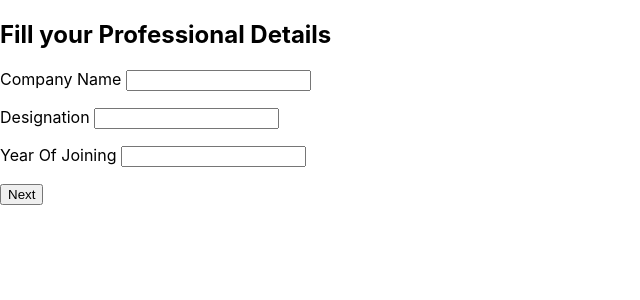
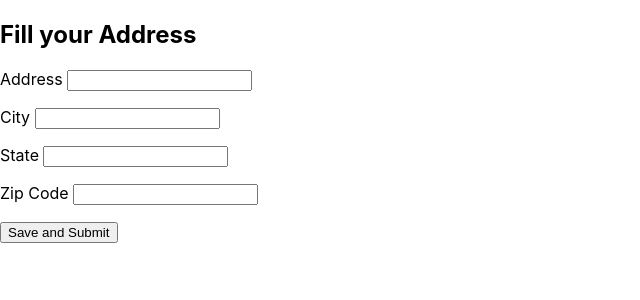
Before and after one commit to SanthoshKumar127/ReactApplication, a React (Create React App) app: page /address in a window 1280 px wide. Shown: the top 300 px of the page, without its empty margins (0-640 px from the left). Built offline with nearby package versions, Linux system fonts and the light colour scheme.

Commit message:
Added address form

```diff
--- a/src/App.tsx
+++ b/src/App.tsx
@@ -1,15 +1,24 @@
 import React from "react";
-import MultiStepForm from "./MultiStepForm";
 import { BrowserRouter as Router } from "react-router-dom";
 import PersonalDetails from "./Component/PersonalDetails";
 import ProfessionalDetails from "./Component/ProfessionalDetails";
+import { Switch } from "react-router-dom";
+import { Route } from "react-router-dom";
+import Address from "./Component/Address";
 
 function App() {
   return (
     <Router>
-      <div className="App">
-        {/* <PersonalDetails /> */}
-        <ProfessionalDetails />
+      <div className="MultiStep">
+        <Switch>
+          <Route path="/" exact component={PersonalDetails}></Route>
+          <Route
+            path="/ProfessionalDetails"
+            exact
+            component={ProfessionalDetails}
+          ></Route>
+          <Route path="/address" exact component={Address}></Route>
+        </Switch>
       </div>
     </Router>
   );
--- /dev/null
+++ b/src/Component/Address.tsx
@@ -0,0 +1,38 @@
+import React from "react";
+import { useForm, SubmitHandler } from "react-hook-form";
+
+type AddressProps = {
+  address: string;
+  city: string;
+  state: string;
+  zip: number;
+};
+
+const Address: React.FC = () => {
+  const { register, handleSubmit } = useForm<AddressProps>();
+  return (
+    <form>
+      <h2> Fill your Address </h2>
+      <p>
+        <label htmlFor="address"> Address </label>
+        <input type="text" name="address" />
+      </p>
+      <p>
+        <label htmlFor="city">City </label>
+        <input type="text" name="city" />
+      </p>
+      <p>
+        <label htmlFor="state"> State </label>
+        <input type="text" name="state" />
+      </p>
+      <p>
+        <label htmlFor="zip"> Zip Code </label>
+        <input type="number" name="zip" />
+      </p>
+
+      <input type="submit" value="Save and Submit" />
+    </form>
+  );
+};
+
+export default Address;
--- a/src/Component/PersonalDetails.tsx
+++ b/src/Component/PersonalDetails.tsx
@@ -1,5 +1,6 @@
 import React from "react";
 import { useForm, SubmitHandler } from "react-hook-form";
+import ProfessionalDetails from "./ProfessionalDetails";
 
 type PersonalDetailsProps = {
   firstName: string;
@@ -25,7 +26,7 @@ const PersonalDetails: React.FC = () => {
         <input type="email" name="name" />
       </p>
 
-      <input type="submit" value="Next" />
+      <input type="submit" value="Next"/>
     </form>
   );
 };
```
Also changed, not shown: src/MultiStepForm.tsx (+16 -23 lines).
